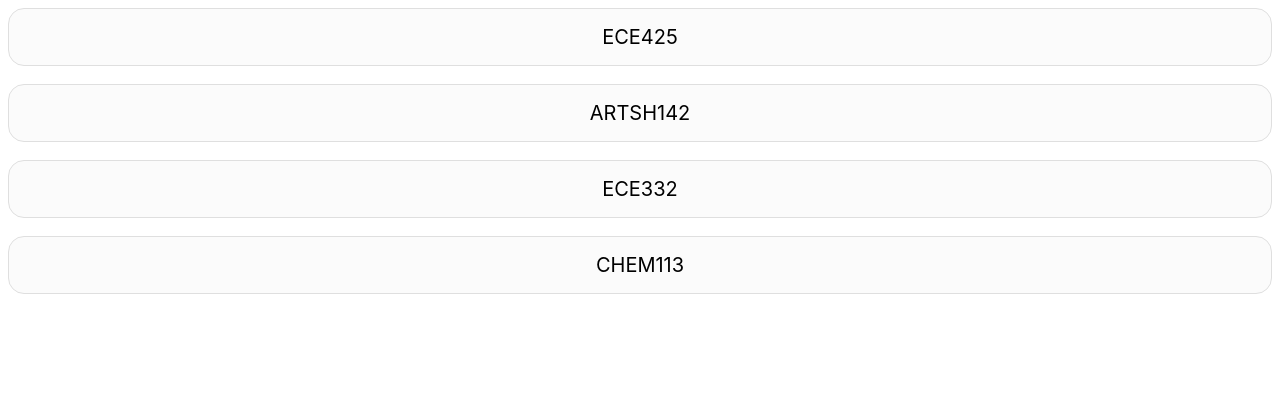
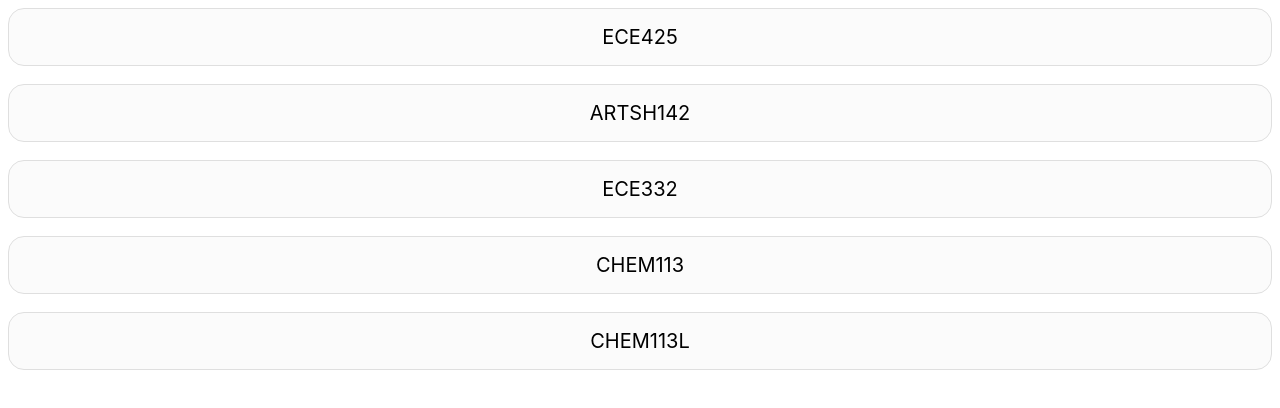
Before and after one commit to peter-bear/rose-class-tags, a plain HTML site: page index.html in a window 1280 px wide. Drawn offline with Linux system fonts and the light colour scheme.

Commit message:
Update index.html

```diff
--- a/index.html
+++ b/index.html
@@ -58,6 +58,7 @@
     <br>
     <button class="button-46" onclick="openNewTab('https://moodle.rose-hulman.edu/course/view.php?id=113342#')">CHEM113</button>
     <br>
+    <button class="button-46" onclick="openNewTab('https://moodle.rose-hulman.edu/course/view.php?id=111863#')">CHEM113L</button>
 
     <script>
         function openNewTab(url) {
```
